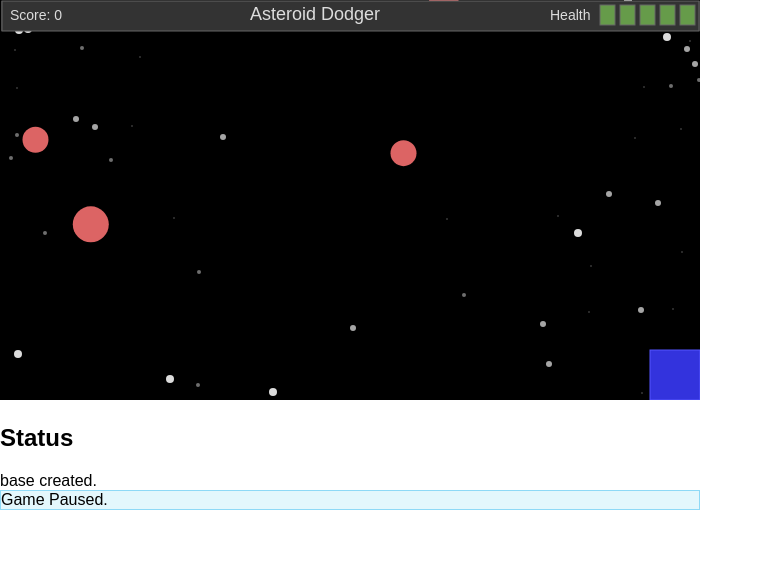
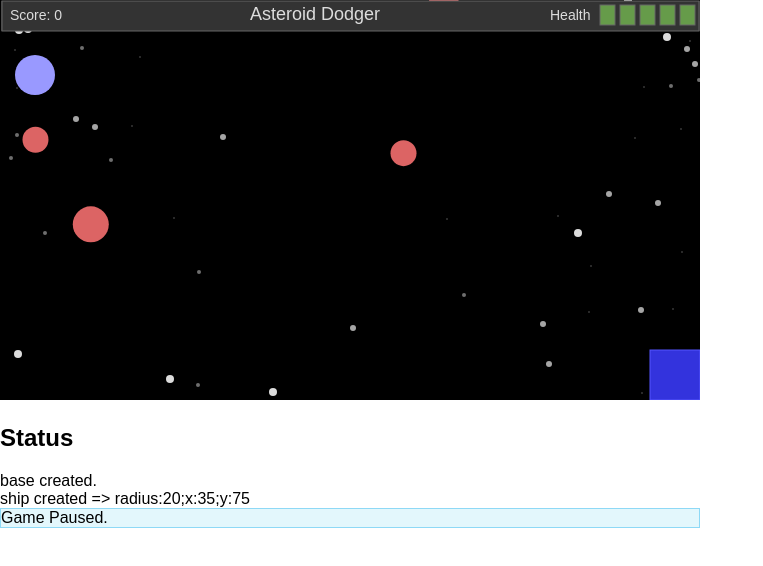
Before and after one commit to speakerBOXdev/asteroid, a plain HTML site: page index.html in a window 1280 px wide. Shown: the whole page, without its empty margins (0-763 px from the left). Drawn offline with Linux system fonts and the light colour scheme.

Commit message:
Add ship feature

```diff
--- a/index.html
+++ b/index.html
@@ -8,6 +8,7 @@
   <script language="javascript" src="js/base.js" type="text/javascript"></script>
   <script language="javascript" src="js/log.js" type="text/javascript"></script>
   <script language="javascript" src="js/hud.js" type="text/javascript"></script>
+  <script language="javascript" src="js/ship.js" type="text/javascript"></script>
   <script language="javascript" src="js/star.js" type="text/javascript"></script>
   <script language="javascript" src="js/game.js" type="text/javascript"></script>
   <script language="javascript" src="js/index.js"></script>
--- a/js/index.js
+++ b/js/index.js
@@ -52,6 +52,9 @@ function setup() {
     var baseItem = base(logger, context, 650, 350);
     app.addItem(baseItem);
 
+    var shipItem = ship(logger, context, '#9999ff', 35, 75, 20);
+    app.addItem(shipItem);
+
     var hudItem = hud(logger, context, 1, 1, 700);
     hudItem.setTitle("Asteroid Dodger");
     hudItem.setHealth("100");
--- a/js/ship.js
+++ b/js/ship.js
@@ -1,6 +1,61 @@
-var ship = function() {
+var ship = function(shipLogger, shipContext, shipColor, xPosition, yPosition, shipRadius) {
 
-    return {
+  if (!shipLogger)
+    throw "Parameter: 'shipLogger' is undefined.";
+  if (!shipContext)
+    throw "Parameter: 'shipContext' is undefined.";
+  if (!shipColor)
+    throw "Parameter: 'shipColor' is undefined.";
+  if (!xPosition)
+    throw "Parameter: 'xPosition' is undefined.";
+  if (!yPosition)
+    throw "Parameter: 'yPosition' is undefined.";
+  if (!shipRadius)
+    throw "Parameter: 'shipRadius' is undefined.";
 
-    };
+  var logger = shipLogger,
+    context = shipContext,
+    color = shipColor,
+    radius = shipRadius,
+    x = xPosition,
+    y = yPosition,
+    xspeed = 0,
+    yspeed = 0;
+
+  function getX() {
+    return x;
+  };
+
+  function getY() {
+    return y;
+  }
+
+  function draw() {
+      context.fillStyle = color;
+      context.beginPath();
+      context.arc(x, y, radius, 0, Math.PI * 2, true);
+      context.closePath();
+      context.fill();
+      logger.trace("ship draw");
+  }
+
+  function move() {
+    x = x - xspeed;
+    y = y - yspeed;
+  }
+
+  function setSpeed(speedX, speedY) {
+    xspeed = speedX;
+    yspeed = speedY;
+  }
+
+  logger.debug(`ship created => radius:${radius};x:${x};y:${y}`)
+
+  return {
+    draw: draw,
+    getX: getX,
+    getY: getY,
+    move: move,
+    setSpeed: setSpeed
+  };
 }
```
Also changed, not shown: test/ship.test.js (+113 -3 lines).
